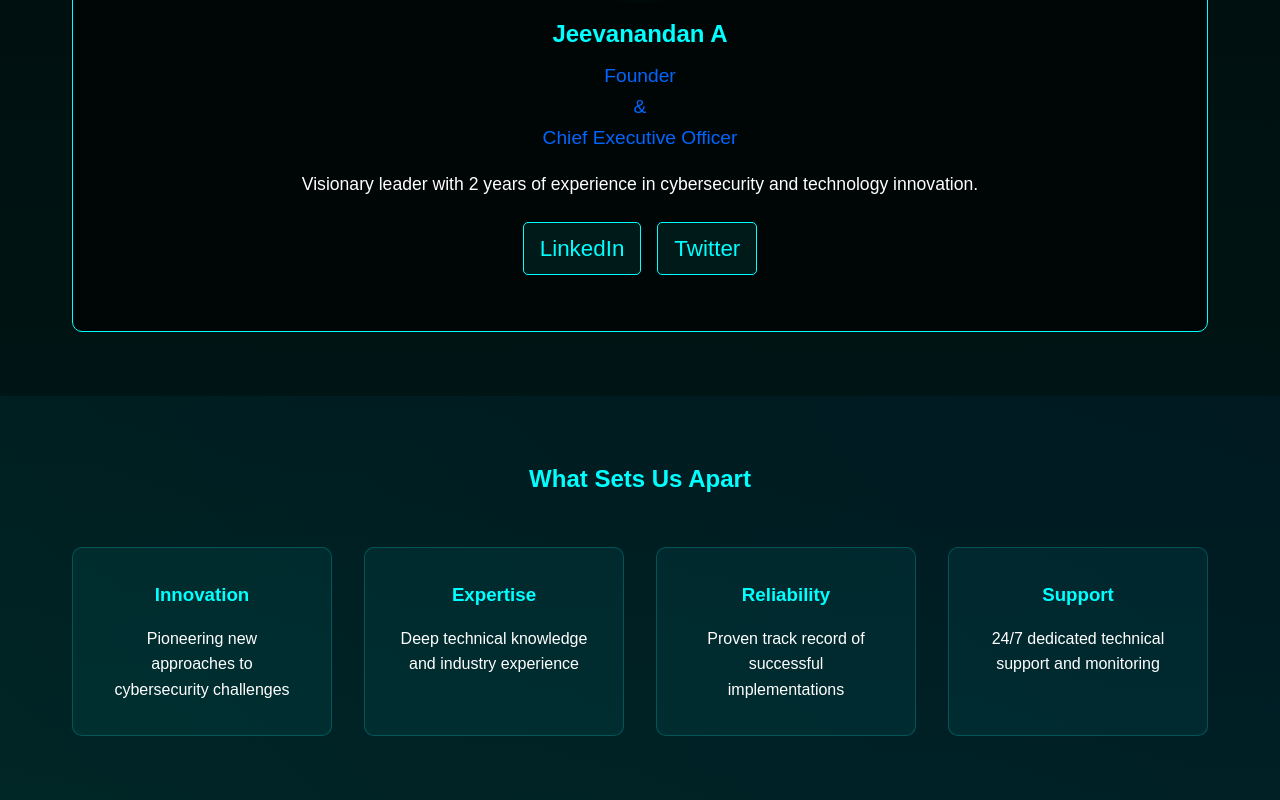
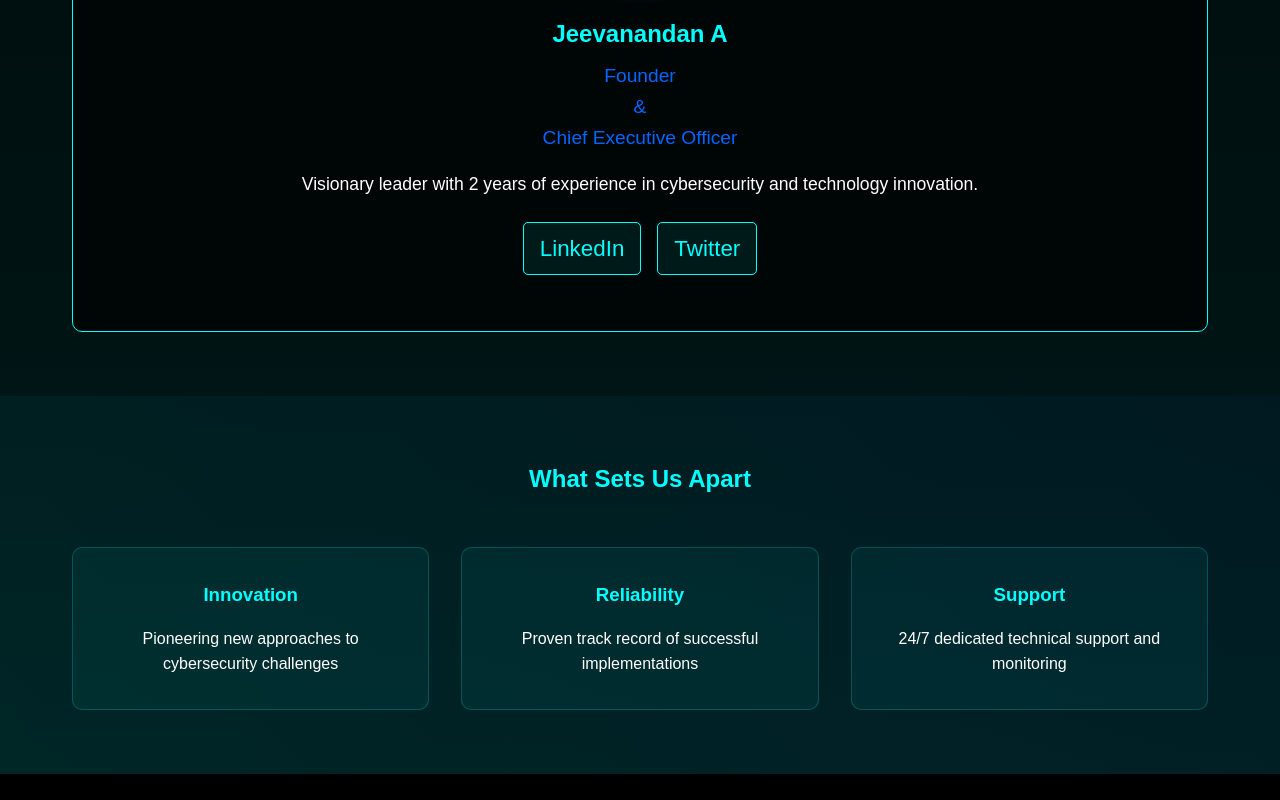
Before and after one commit to JeevanandanA/cybernationz, a plain HTML site: page about.html in a window 1280 px wide. Shown: the part 1172-1972 px from the top of the page. After the commit the page ends 1946 px from the top, so only its background shows below. Drawn offline with Linux system fonts and the light colour scheme.

Commit message:
Update about.html

```diff
--- a/about.html
+++ b/about.html
@@ -97,10 +97,10 @@
                     <h3>Innovation</h3>
                     <p>Pioneering new approaches to cybersecurity challenges</p>
                 </div>
-                <div class="feature">
+            <!--    <div class="feature">
                     <h3>Expertise</h3>
                     <p>Deep technical knowledge and industry experience</p>
-                </div>
+                </div>-->
                 <div class="feature">
                     <h3>Reliability</h3>
                     <p>Proven track record of successful implementations</p>
```
